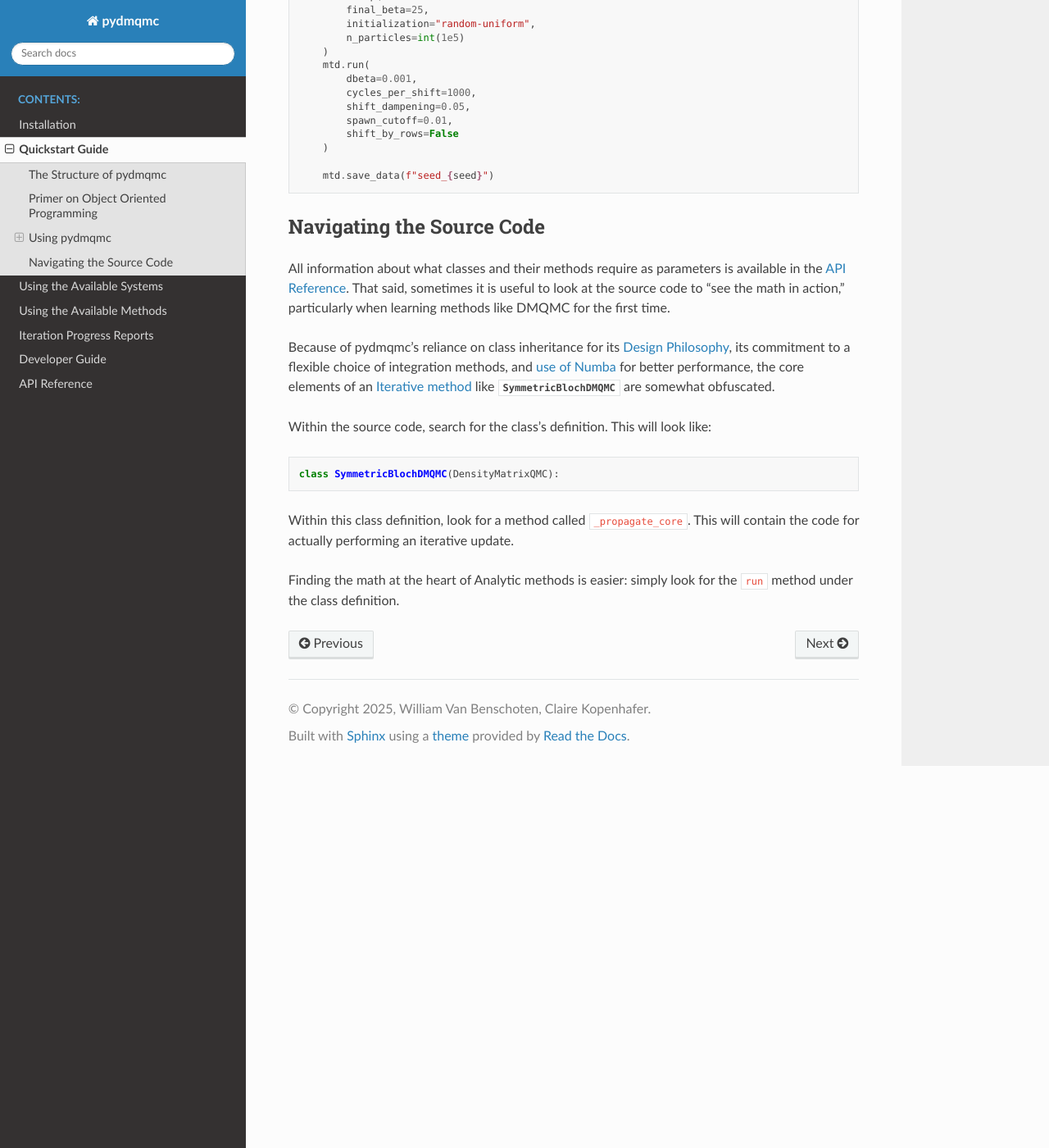
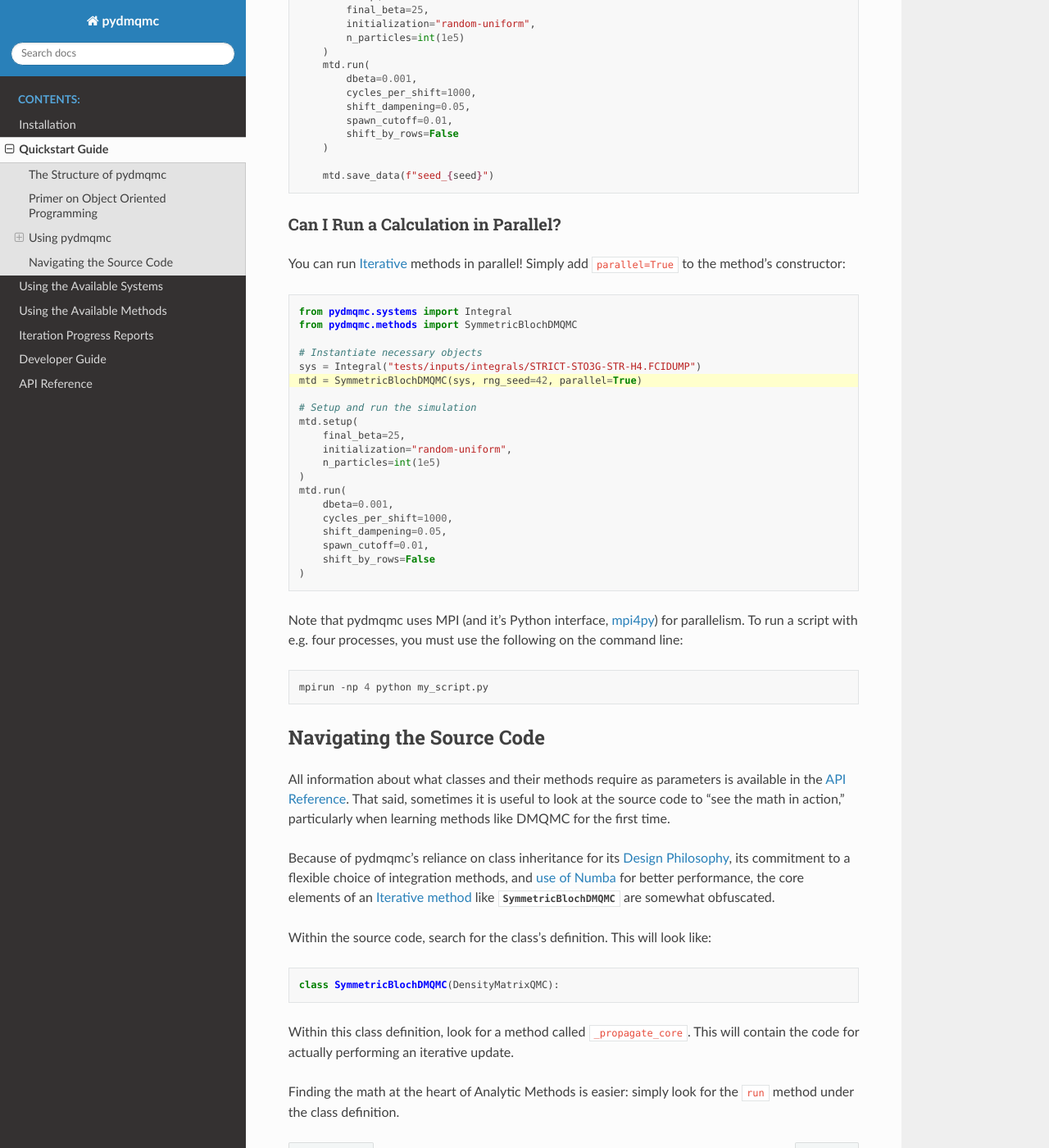
Before and after one commit to shepherd-group/pydmqmc, a Sphinx documentation site: the page built from docs/source/quickstart.rst, in a window 1280 px wide and 1400 px high, scrolled down 5056 px. Shown: the whole window at 82% size. Built offline with Sphinx 7.4.7 and the Read the Docs theme 3.1.0, drawn with Linux system fonts in a browser that asks for light colours; some of the changed text lies outside the part shown.

Commit message:
Add parallel docs

```diff
--- a/docs/source/quickstart.rst
+++ b/docs/source/quickstart.rst
@@ -124,7 +124,7 @@ supports the `FCIDUMP`_ file format.
 
 Likewise, the :ref:`Methods<ref-methods>` documentation reveals there is a
 :class:`~pydmqmc.methods.SymmetricBlochDMQMC` class that can perform a DMQMC
-simulation using the symmetric Bloch equation. This class is of the Iterative type.
+simulation using the symmetric Bloch equation. This class is of the :ref:`Iterative<methods-iterative>` type.
 
 All Method classes require a System object at initialization and have a
 :meth:`~pydmqmc.methods.SymmetricBlochDMQMC.run`
@@ -291,6 +291,43 @@ you'll need multiple objects:
 
         mtd.save_data(f"seed_{seed}")
 
+Can I Run a Calculation in Parallel?
+************************************
+
+You can run :ref:`Iterative<methods-iterative>` methods in parallel! Simply add ``parallel=True``
+to the method's constructor:
+
+.. code-block:: python
+    :emphasize-lines: 6
+
+    from pydmqmc.systems import Integral
+    from pydmqmc.methods import SymmetricBlochDMQMC
+
+    # Instantiate necessary objects
+    sys = Integral("tests/inputs/integrals/STRICT-STO3G-STR-H4.FCIDUMP")
+    mtd = SymmetricBlochDMQMC(sys, rng_seed=42, parallel=True)
+
+    # Setup and run the simulation
+    mtd.setup(
+        final_beta=25,
+        initialization="random-uniform",
+        n_particles=int(1e5)
+    )
+    mtd.run(
+        dbeta=0.001,
+        cycles_per_shift=1000,
+        shift_dampening=0.05,
+        spawn_cutoff=0.01,
+        shift_by_rows=False
+    )
+
+Note that pydmqmc uses MPI (and it's Python interface,
+`mpi4py <https://mpi4py.readthedocs.io/en/stable/>`_) for parallelism.
+To run a script with e.g. four processes, you must use the following on the command line:
+
+.. code-block:: bash
+
+    mpirun -np 4 python my_script.py
 
 Navigating the Source Code
 --------------------------
@@ -314,5 +351,5 @@ Within the source code, search for the class's definition. This will look like:
 Within this class definition, look for a method called ``_propagate_core``.
 This will contain the code for actually performing an iterative update.
 
-Finding the math at the heart of Analytic methods is easier: simply look for the
+Finding the math at the heart of Analytic Methods is easier: simply look for the
 ``run`` method under the class definition.
```
Also changed, not shown: docs/source/api/utils/index.rst (+12 -0 lines).
